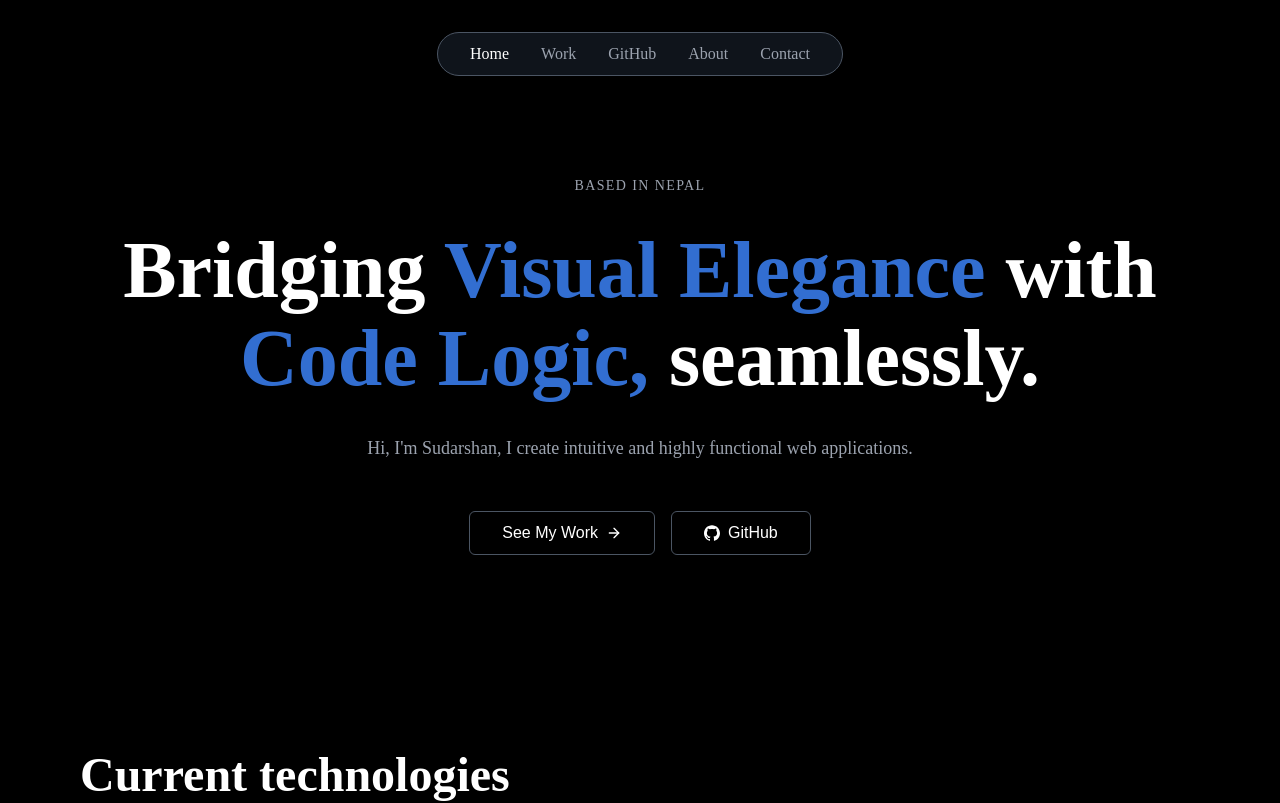
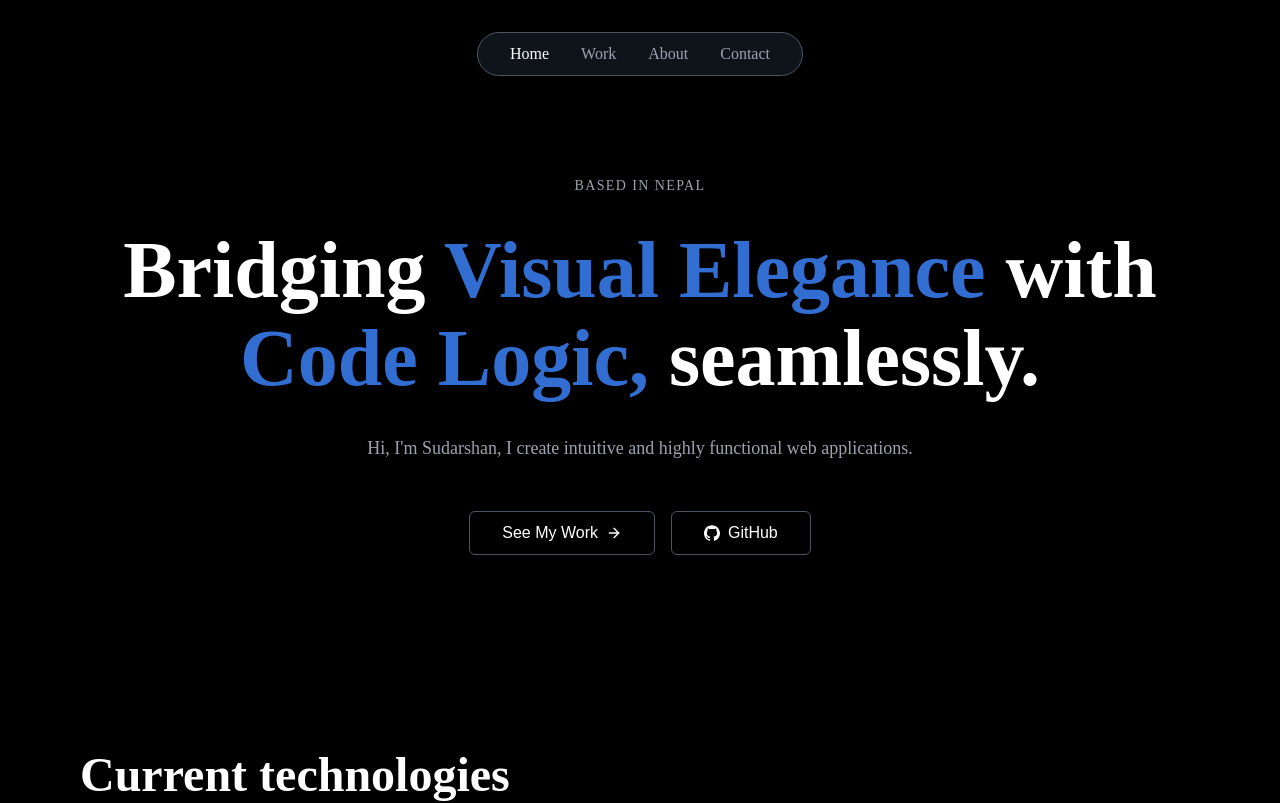
Before and after one commit to lynx-fx/Portfolio, a React (Vite) app: page / in a window 1280 px wide. Shown: the top 803 px of the page. Built offline with nearby package versions, Linux system fonts and the light colour scheme.

Commit message:
style(nav): removed github

```diff
--- a/src/components/Landing.jsx
+++ b/src/components/Landing.jsx
@@ -445,9 +445,6 @@ export default function LandingPage() {
             <a href="#work" className="nav-link">
               Work
             </a>
-            <a href="#github" className="nav-link">
-              GitHub
-            </a>
             <a href="#about" className="nav-link">
               About
             </a>
```
